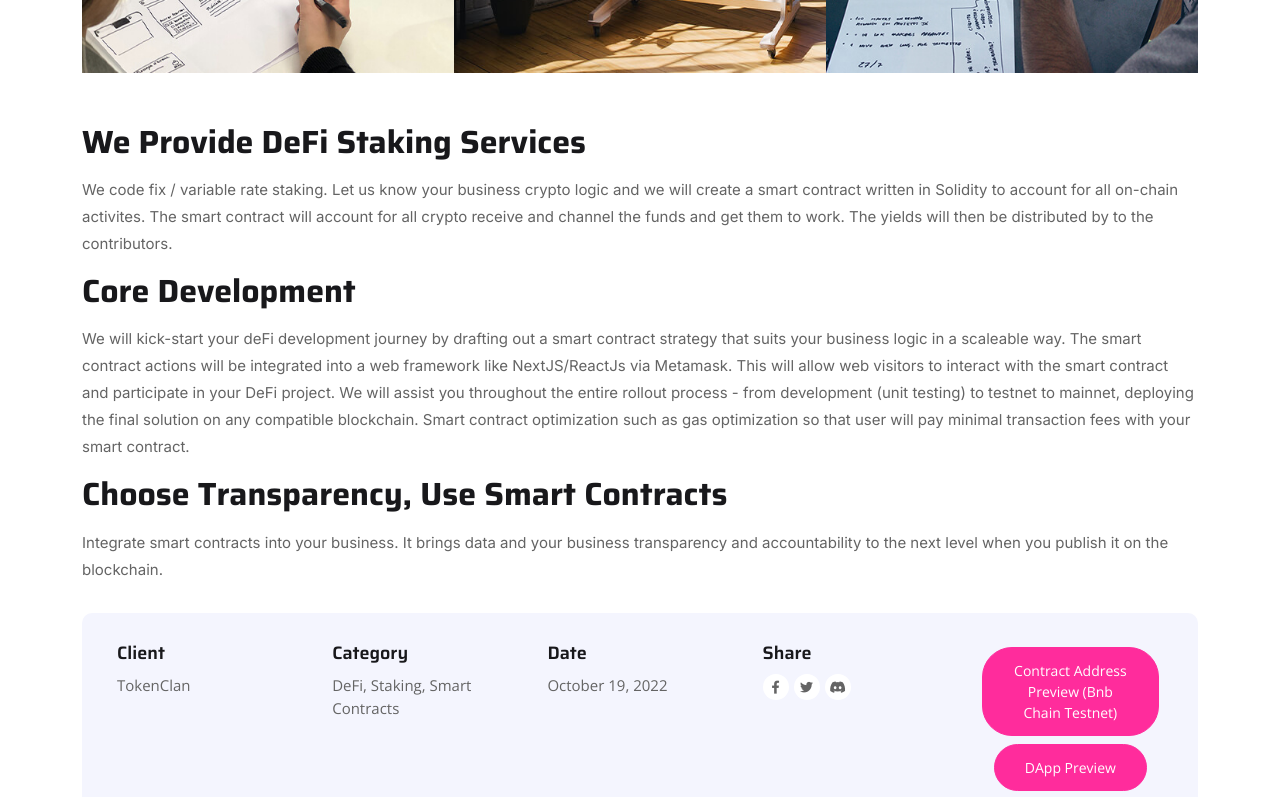
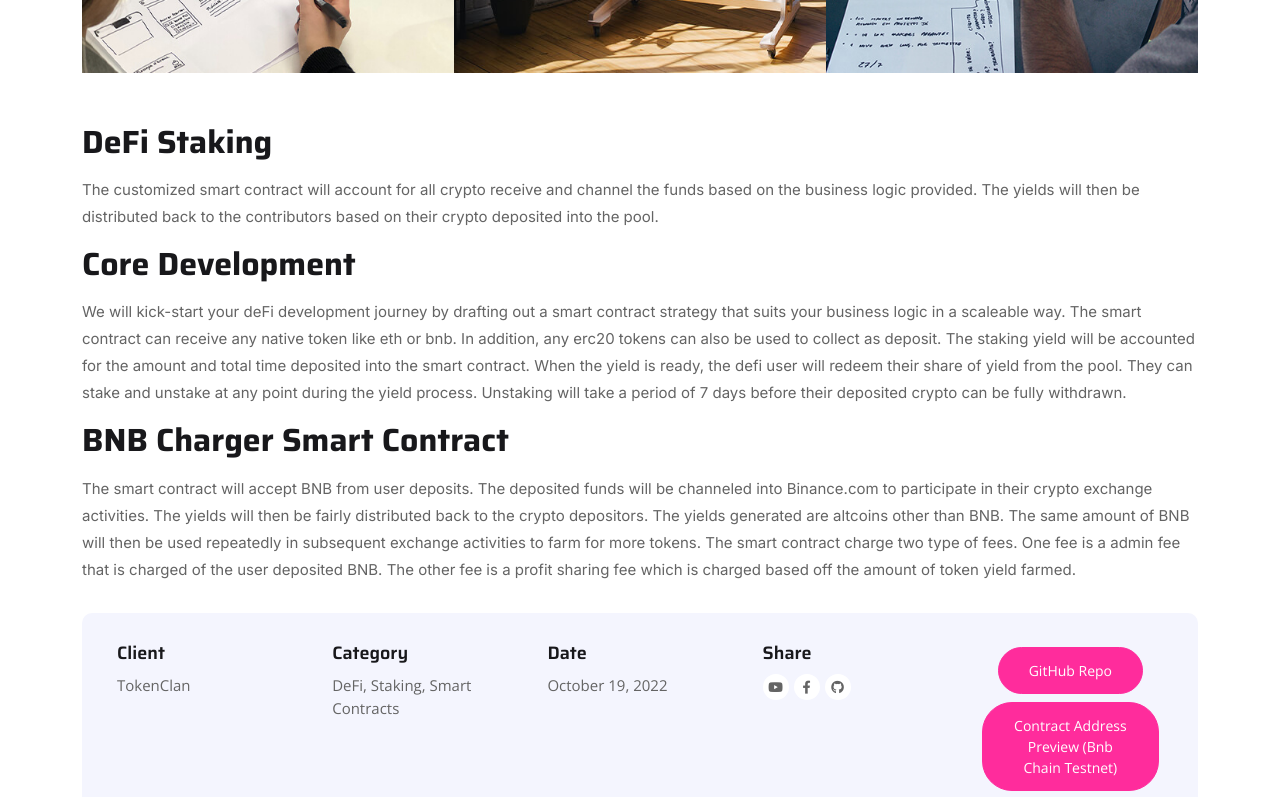
Before and after one commit to warrenseah/flagoneIo, a Next.js app: page /portfolio-defi-staking in a window 1280 px wide. Shown: the part 1020-1817 px from the top of the page. Built offline with nearby package versions, Linux system fonts and the light colour scheme.

Commit message:
Update portfolio-defi-staking.js

```diff
--- a/pages/portfolio-defi-staking.js
+++ b/pages/portfolio-defi-staking.js
@@ -11,7 +11,7 @@ const DefiStaking = () => {
       <SinglePageNavBarDark />
 
       <PageBanner
-        pageTitle="DeFi Staking Smart Contract Service"
+        pageTitle="DeFi Staking Smart Contract"
         BGImage="/images/page-banner2.jpg"
       />
 
@@ -53,36 +53,42 @@ const DefiStaking = () => {
           <div className="row">
             <div className="col-lg-12">
               <div className="portfolio-desc">
-                <h2>We Provide DeFi Staking Services</h2>
+                <h2>DeFi Staking</h2>
                 <p>
-                  We code fix / variable rate staking. Let us know your business
-                  crypto logic and we will create a smart contract written in
-                  Solidity to account for all on-chain activites. The smart
-                  contract will account for all crypto receive and channel the
-                  funds and get them to work. The yields will then be
-                  distributed by to the contributors.
+                  The customized smart contract will account for all crypto
+                  receive and channel the funds based on the business logic
+                  provided. The yields will then be distributed back to the
+                  contributors based on their crypto deposited into the pool.
                 </p>
 
                 <h2>Core Development</h2>
                 <p>
                   We will kick-start your deFi development journey by drafting
                   out a smart contract strategy that suits your business logic
-                  in a scaleable way. The smart contract actions will be
-                  integrated into a web framework like NextJS/ReactJs via
-                  Metamask. This will allow web visitors to interact with the
-                  smart contract and participate in your DeFi project. We will
-                  assist you throughout the entire rollout process - from
-                  development (unit testing) to testnet to mainnet, deploying
-                  the final solution on any compatible blockchain. Smart
-                  contract optimization such as gas optimization so that user
-                  will pay minimal transaction fees with your smart contract.
+                  in a scaleable way. The smart contract can receive any native
+                  token like eth or bnb. In addition, any erc20 tokens can also
+                  be used to collect as deposit. The staking yield will be
+                  accounted for the amount and total time deposited into the
+                  smart contract. When the yield is ready, the defi user will
+                  redeem their share of yield from the pool. They can stake and
+                  unstake at any point during the yield process. Unstaking will
+                  take a period of 7 days before their deposited crypto can be
+                  fully withdrawn.
                 </p>
 
-                <h2>Choose Transparency, Use Smart Contracts</h2>
+                <h2>BNB Charger Smart Contract</h2>
                 <p>
-                  Integrate smart contracts into your business. It brings data
-                  and your business transparency and accountability to the next
-                  level when you publish it on the blockchain.
+                  The smart contract will accept BNB from user deposits. The
+                  deposited funds will be channeled into Binance.com to
+                  participate in their crypto exchange activities. The yields
+                  will then be fairly distributed back to the crypto depositors.
+                  The yields generated are altcoins other than BNB. The same
+                  amount of BNB will then be used repeatedly in subsequent
+                  exchange activities to farm for more tokens. The smart
+                  contract charge two type of fees. One fee is a admin fee that
+                  is charged of the user deposited BNB. The other fee is a
+                  profit sharing fee which is charged based off the amount of
+                  token yield farmed.
                 </p>
               </div>
 
@@ -107,8 +113,17 @@ const DefiStaking = () => {
                   <ul className="social">
                     <li>
                       <a
-                        href="https://www.facebook.com/kryptotrees"
-                        title="kyrptoTrees fb"
+                        href="https://www.youtube.com/c/TokenClan"
+                        title="TokenClan youtube"
+                        target="_blank"
+                      >
+                        <i className="fa-brands fa-youtube"></i>
+                      </a>
+                    </li>
+                    <li>
+                      <a
+                        href="https://www.facebook.com/tokenclanio"
+                        title="TokenClan facebook"
                         target="_blank"
                       >
                         <i className="fa-brands fa-facebook-f"></i>
@@ -116,26 +131,24 @@ const DefiStaking = () => {
                     </li>
                     <li>
                       <a
-                        href="https://twitter.com/KryptoTreesNFT"
-                        title="kyrptoTrees Twitter"
+                        href="https://github.com/warrenseah/vault-v1"
+                        title="BNB Charger Github"
                         target="_blank"
                       >
-                        <i className="fa-brands fa-twitter"></i>
-                      </a>
-                    </li>
-                    <li>
-                      <a
-                        href="https://discord.gg/EwybaHdp"
-                        title="kyrptoTrees Discord"
-                        target="_blank"
-                      >
-                        <i className="fa-brands fa-discord"></i>
+                        <i className="fa-brands fa-github"></i>
                       </a>
                     </li>
                   </ul>
                 </div>
 
                 <div className="single-info-box">
+                  <a
+                    href="https://github.com/warrenseah/vault-v1"
+                    className="default-btn m-1"
+                    target="_blank"
+                  >
+                    GitHub Repo
+                  </a>
                   <a
                     href="https://testnet.bscscan.com/address/0x8a1f638791aed3514d72543d3698dfea0096cd6d"
                     className="default-btn m-1"
```
